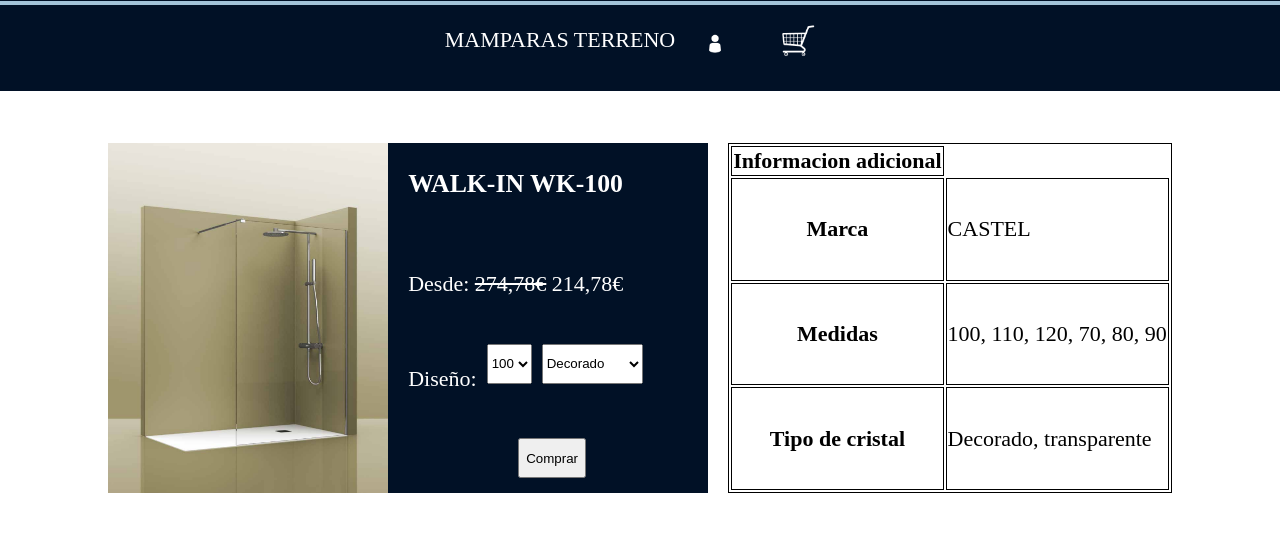
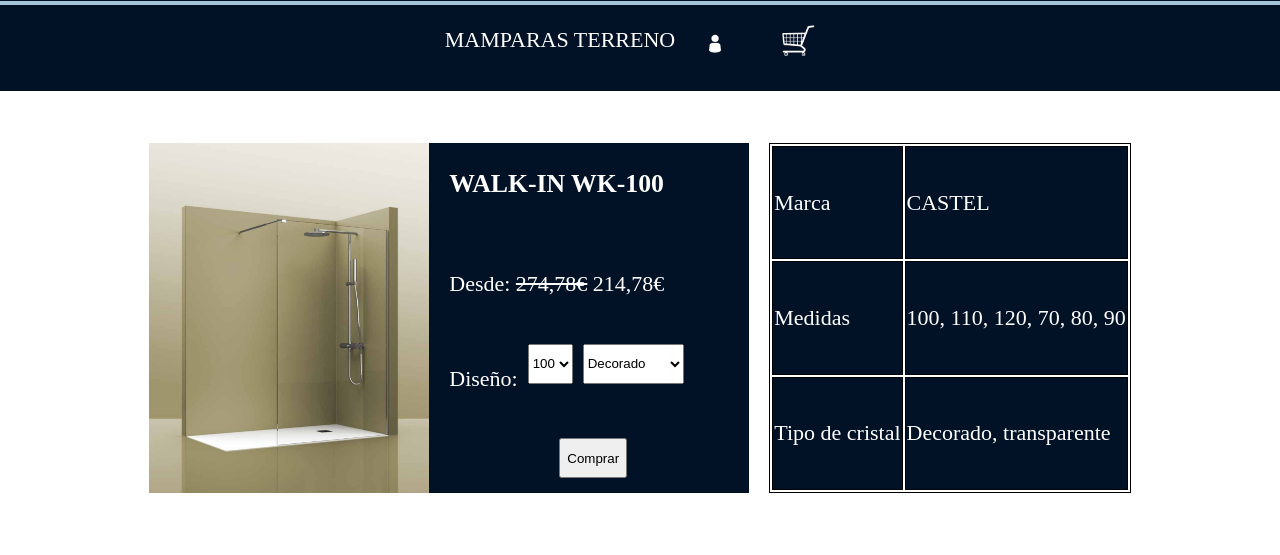
Before and after one commit to Alvarotabouroot/Dise-o, a website built with Parcel: page fuente/html/wk100.html in a window 1280 px wide. Shown: the part 122-677 px from the top of the page. Built offline with nearby package versions, Linux system fonts and the light colour scheme; a web font is replaced by a local one.

Commit message:
modified:   fuente/html/wk100.html 	modified:   fuente/scss/_producto.scss

```diff
--- a/fuente/html/wk100.html
+++ b/fuente/html/wk100.html
@@ -56,22 +56,17 @@
 
 
         <table>
-            <thead>
-                <tr>
-                    <th>Informacion adicional</th>
-                </tr>
-            </thead>
             <tbody>
                 <tr>
-                    <th>Marca</th>
+                    <td>Marca</td>
                     <td>CASTEL</td>
                 </tr>
                 <tr>
-                    <th>Medidas</th>
+                    <td>Medidas</td>
                     <td>100, 110, 120, 70, 80, 90</td>
                 </tr>
                 <tr>
-                    <th>Tipo de cristal</th>
+                    <td>Tipo de cristal</td>
                     <td>Decorado, transparente</td>
                 </tr>
             </tbody>
--- a/fuente/scss/_producto.scss
+++ b/fuente/scss/_producto.scss
@@ -40,7 +40,11 @@ table {
 }
 th {
 	border: 1px solid black;
+	background-color: #011126;
+	color: white;
 }
 td {
+	background-color: #011126;
 	border: 1px solid black;
+	color: white;
 }
```
